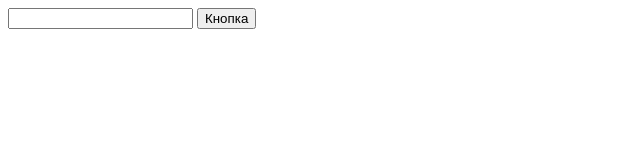
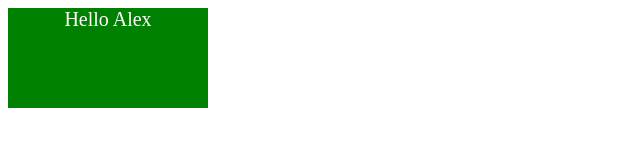
Before and after one commit to spyhant/ClassesES6, a plain HTML site: page index.html in a window 1280 px wide. Shown: the whole page, without its empty margins (0-640 px from the left). Drawn offline with nearby package versions, Linux system fonts and the light colour scheme.

Commit message:
Signed-off-by: Alex <spyhant@gmail.com>

```diff
--- a/index.html
+++ b/index.html
@@ -6,13 +6,15 @@
     <title>Document</title>
     <script src="scrpt.js" defer></script>
     <script src="https://ajax.googleapis.com/ajax/libs/jquery/3.3.1/jquery.min.js"></script>
+    <link rel="stylesheet" type="text/css" href="style.css">
 </head>
 
 <body>
-    <div>
+  <!--   <div>
        <input id="elem1" type="text">
        <input id="butt" type="button" value="Кнопка"/>
-    </div>
+    </div> -->
+  <!--   <input id="age" value="30"> -->
 </body>
 
 </html>
--- a/scrpt.js
+++ b/scrpt.js
@@ -1,4 +1,4 @@
-function reverse(data) {
+/*  function reverse(data) {
     var letters = [],
         l = data.length;
     while (l--) {
@@ -24,4 +24,40 @@ function isPalindrome(word) {
 butt.onclick = function () {
     let val = document.getElementById('elem1').value;
     console.log(isPalindrome(val));
-};
+};  */
+
+/* let age = document.getElementById('age').value;
+console.log(age);
+
+function showUser(surname, name) {
+    this.name = name;
+    this.surname = surname;
+    this.value = age;
+    alert("Пользователь " + surname + " " + name + ", его возраст " + this.value);
+}
+showUser('Lobach', 'Alex'); */
+"use strict"
+
+class Options {
+    constructor(height, width, bg, fontSize, textAlign) {
+        this.height = height;
+        this.width = width;
+        this.bg = bg;
+        this.fontSize = fontSize;
+        this.textAlign = textAlign;
+    }
+    createDiv() {
+        var elem = document.createElement('div');
+        elem.style.width = this.width;
+        elem.style.height = this.height;
+        elem.style.background = this.bg;
+        elem.style.fontSize = this.fontSize;
+        elem.style.textAlign = this.textAlign;
+        elem.innerHTML = "Hello Alex";
+
+        elem.style.cssText += 'color: white;'
+        document.body.appendChild(elem);
+    }
+}
+const diven = new Options("100px", "200px", "green", "20px", " center");
+diven.createDiv();
```
Also changed, not shown: style.css (added).
